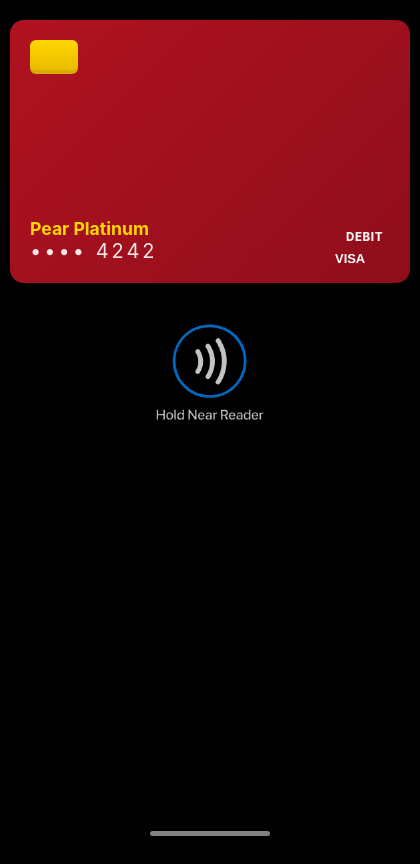
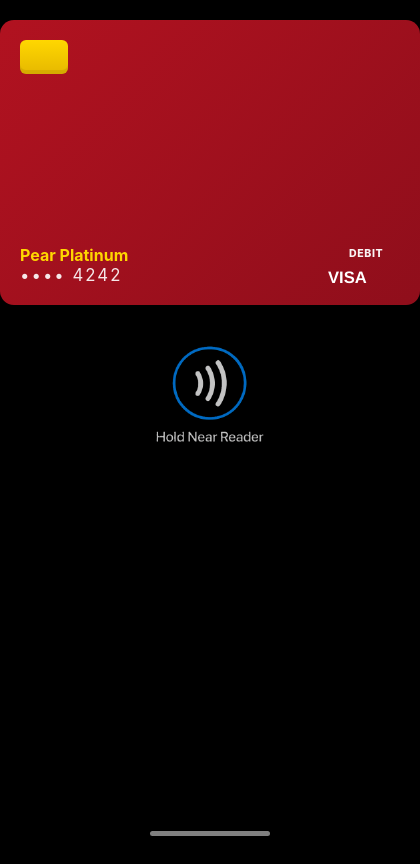
Before and after one commit to jzaval17/payAI, an Electron app: page index.html in a window 420 px wide. Drawn offline with Linux system fonts and the light colour scheme.

Commit message:
mobile friendly

```diff
--- a/styles.css
+++ b/styles.css
@@ -63,6 +63,9 @@
   flex-direction: column;
   align-items: center; /* center VISA under DEBIT */
   gap: 6px;
+  max-width: 120px; /* prevent the brand block from growing too large */
+  /* constrain width relative to the card so SVG scales predictably */
+  width: clamp(64px, 16%, 120px);
 }
 .card-brand-debit {
   font-size: 0.72rem;
@@ -76,7 +79,28 @@
   display: inline-block;
   line-height: 1;
 }
-.card-brand-visa svg { width: clamp(48px, 14vw, 88px); height: auto; display: block; }
+.card-brand-visa svg { width: 100%; height: auto; display: block; }
+
+/* Make sure card text and logo scale nicely on narrow/mobile viewports */
+@media (max-width: 420px) {
+  .fake-card { width: calc(94vw); height: calc(94vw * 0.62); }
+  .card-name { font-size: 1rem; }
+  .card-num { font-size: 1.05rem; letter-spacing: 2px; }
+  .card-brand-debit { font-size: 0.66rem; }
+  /* constrain the logo to be a percentage of the card width (not viewport) */
+  .card-brand { max-width: 86px; }
+  .card-brand { width: clamp(56px, 18%, 86px); }
+  .card-brand-visa svg { width: 100%; max-width: 86px; }
+}
+
+/* Extra small phones: keep things compact */
+@media (max-width: 360px) {
+  .card-name { font-size: 0.96rem; }
+  .card-num { font-size: 1rem; letter-spacing: 1.8px; }
+  .card-brand { max-width: 72px; }
+  .card-brand { width: clamp(48px, 18%, 72px); }
+  .card-brand-visa svg { width: 100%; }
+}
 
 @media (max-width: 380px) {
   .card-brand-visa { font-size: 1.2rem; }
```
